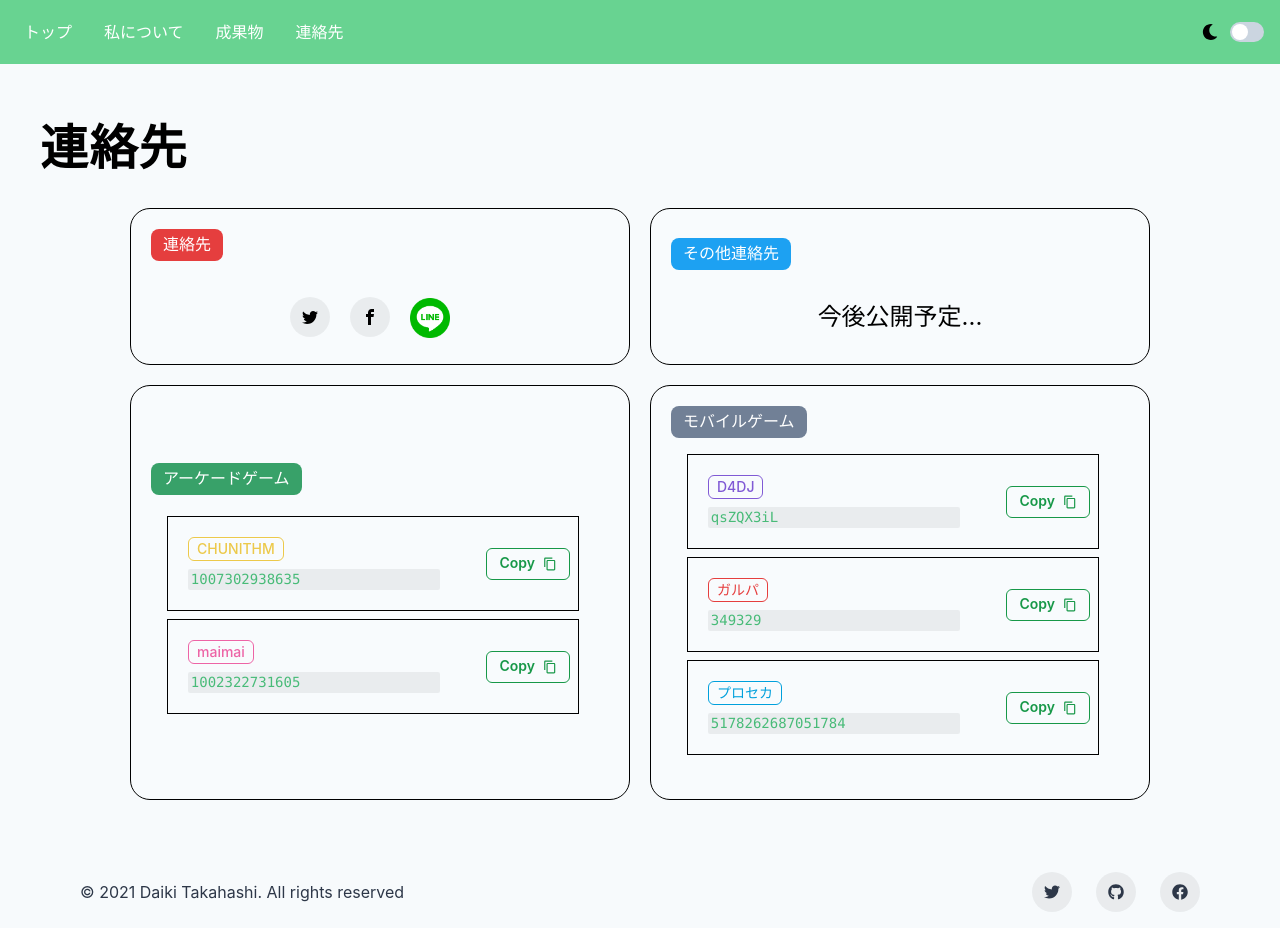
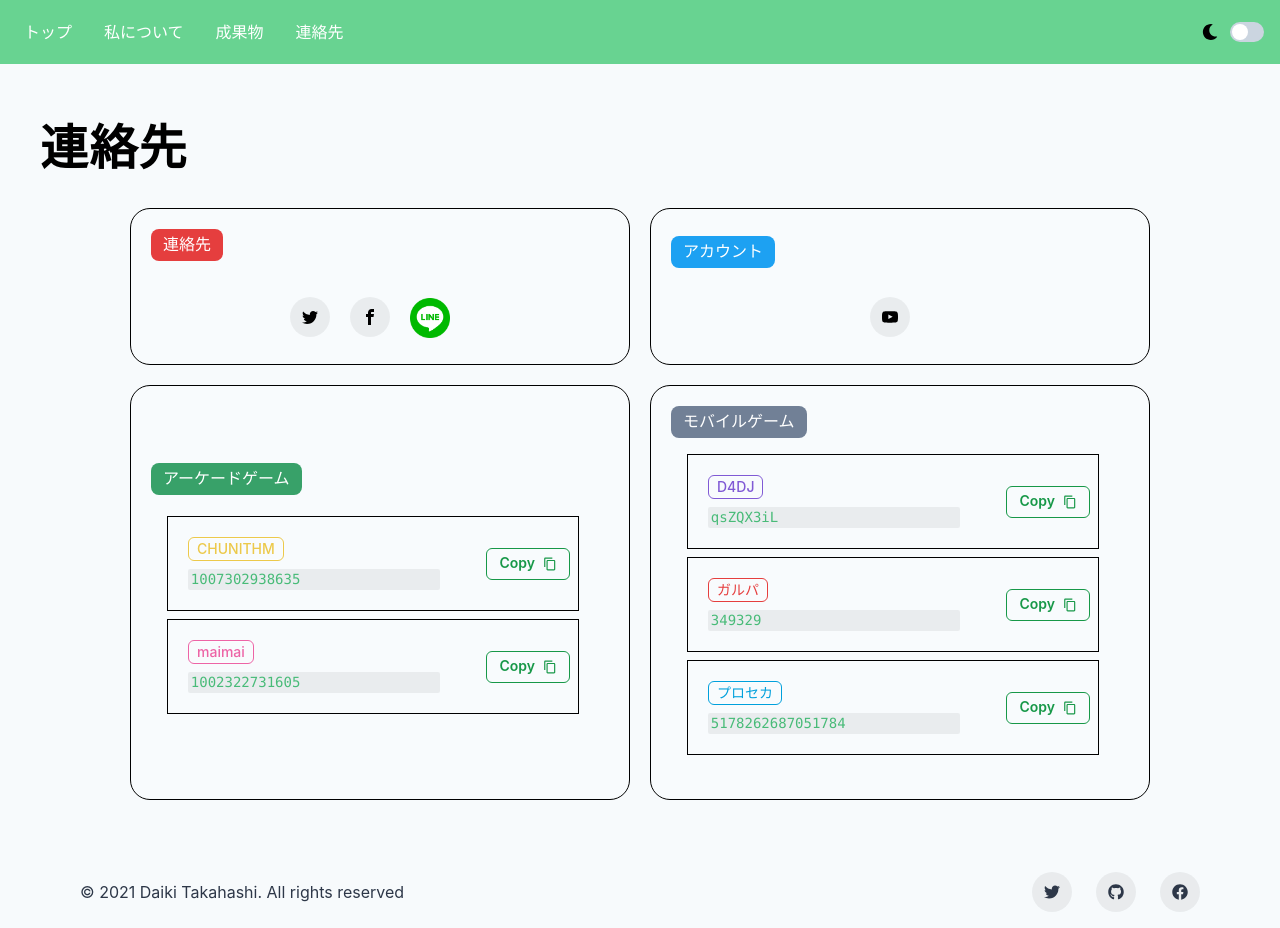
Before and after one commit to RimlTempest/RimlTempest.github.io, a Next.js app: page /contact in a window 1280 px wide. Built offline with nearby package versions, Linux system fonts and the light colour scheme.

Commit message:
fix: それぞれのアカウントを貼るカードに修正

```diff
--- a/locales/ja.ts
+++ b/locales/ja.ts
@@ -20,5 +20,5 @@
     ARCADE_GAME_CARD_TITLE: 'アーケードゲーム',
     MOBILE_GAME_CARD_TITLE: 'モバイルゲーム',
     CONTACT_CARD_TITLE: '連絡先',
-    SUB_CONTACT_CARD_TITLE: 'その他連絡先'
+    SUB_CONTACT_CARD_TITLE: 'アカウント'
 }
--- a/src/components/Organisms/SubSnsCard.tsx
+++ b/src/components/Organisms/SubSnsCard.tsx
@@ -1,8 +1,11 @@
 import React from 'react';
-import { Flex, Tag, Text } from '@chakra-ui/react';
+import { chakra, Flex, Tag, Text } from '@chakra-ui/react';
 import { SnsCardProps } from '../../types/CardTypes';
 import { useLocale } from '../../hooks/useLocale';
 import { Locale } from '../../../locales/localeTypes';
+import { SocialButton } from '../Atoms/SocialButton';
+import { ImYoutube } from 'react-icons/im';
+import { SNS } from '../../types/Sns';
 
 export const SubSnsCard: React.FC<SnsCardProps> = (props: SnsCardProps) => {
   const { i18n }: Locale = useLocale();
@@ -32,7 +35,12 @@
         mt="3vh"
         width="100%"
       >
-        <Text fontSize="2xl">{i18n.FUTURE_RELEASE}</Text>
+        {/* <Text fontSize="2xl">{i18n.FUTURE_RELEASE}</Text> */}
+        <chakra.div mr={5}>
+          <SocialButton label={'Youtube'} href={SNS.YOUTUBE}>
+            <ImYoutube />
+          </SocialButton>
+        </chakra.div>
       </Flex>
     </Flex>
   );
--- a/src/types/Sns.ts
+++ b/src/types/Sns.ts
@@ -2,7 +2,8 @@
     FACEBOOK: string,
     TWITTER: string,
     GITHUB: string,
-    LINE: string
+    LINE: string,
+    YOUTUBE: string
 };
 
 /**
@@ -16,5 +17,6 @@
     TWITTER: 'https://twitter.com/Fande4d',
     GITHUB: 'https://github.com/RimlTempest',
     FACEBOOK: 'https://facebook.com/R1mlTempest',
-    LINE: 'https://line.me/ti/p/PxIPV3pDIi'
+    LINE: 'https://line.me/ti/p/PxIPV3pDIi',
+    YOUTUBE: 'https://www.youtube.com/channel/UCc_EAsEp12Gwf9C3vVlj6Rg'
 }
```
